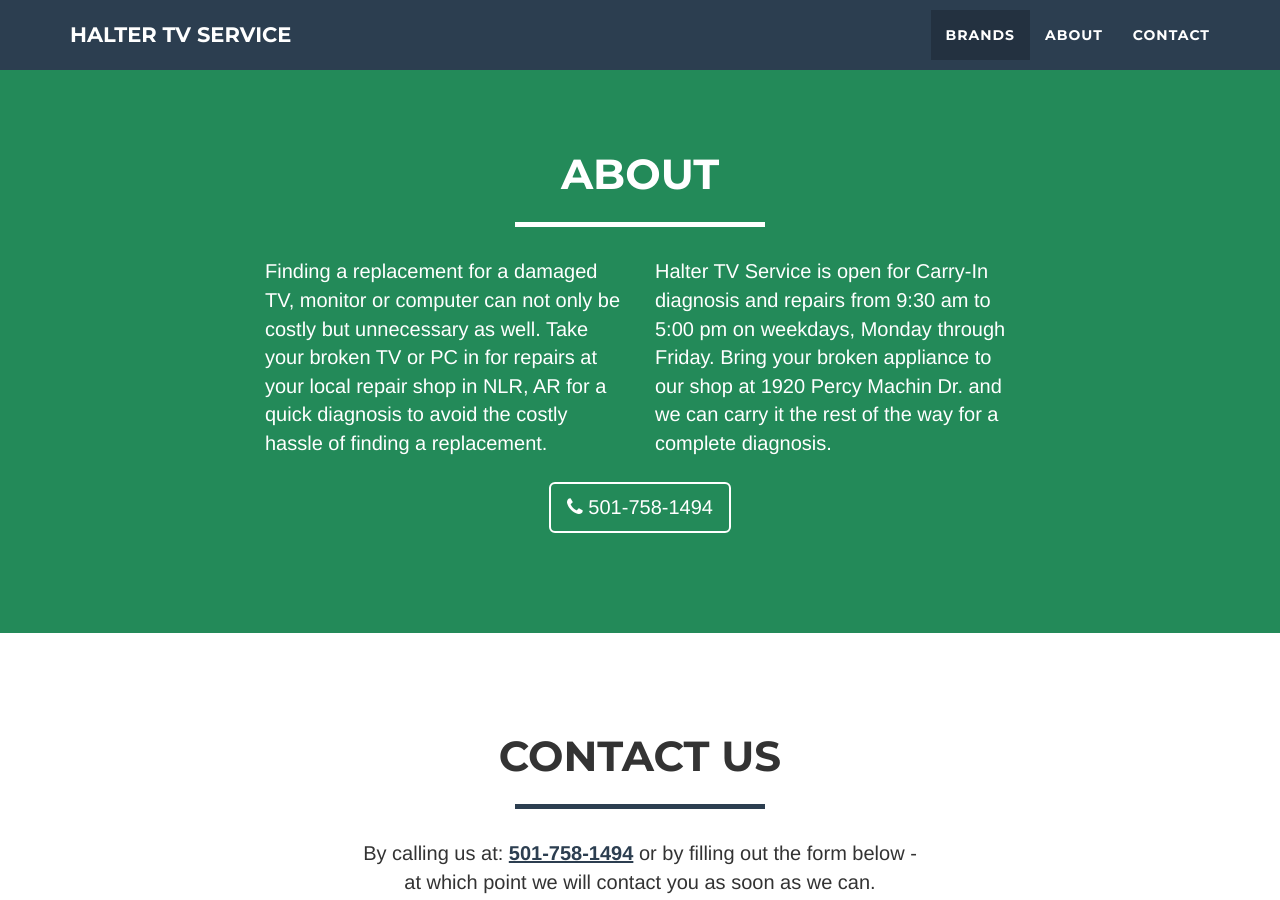
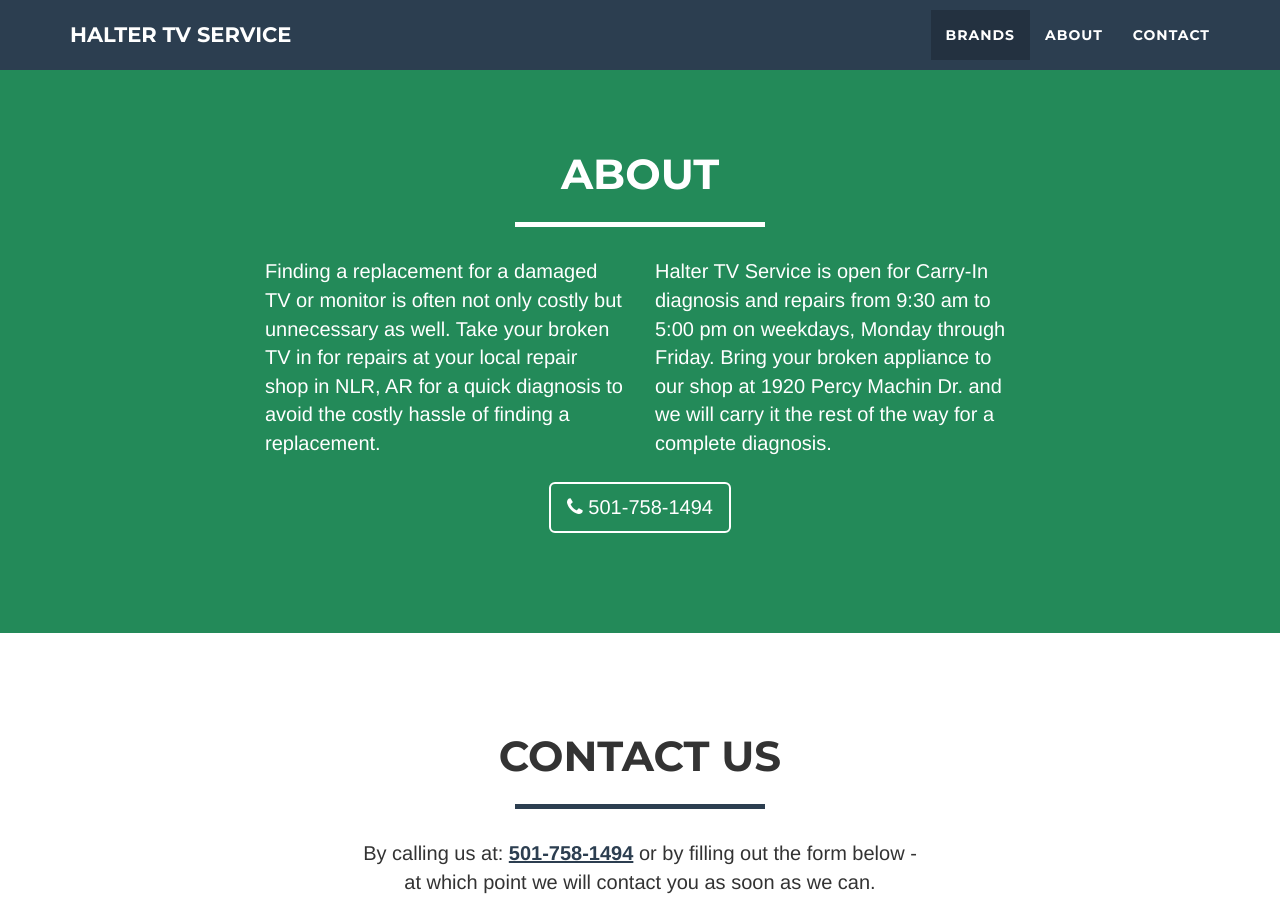
Before and after one commit to jonahaaron/htv, a Jekyll site: the page built from index.html, in a window 1280 px wide and 900 px high, scrolled down 1844 px. Built offline with Jekyll 4.4.1, drawn with Linux system fonts in a browser that asks for light colours.

Commit message:
language

```diff
--- a/_includes/about.html
+++ b/_includes/about.html
@@ -9,10 +9,10 @@
             </div>
             <div class="row">
                 <div class="col-lg-4 col-lg-offset-2">
-                    <p>Finding a replacement for a damaged TV, monitor or computer can not only be costly but unnecessary as well. Take your broken TV or PC in for repairs at your local repair shop in NLR, AR for a quick diagnosis to avoid the costly hassle of finding a replacement.</p>
+                    <p>Finding a replacement for a damaged TV or monitor is often not only costly but unnecessary as well. Take your broken TV in for repairs at your local repair shop in NLR, AR for a quick diagnosis to avoid the costly hassle of finding a replacement.</p>
                 </div>
                 <div class="col-lg-4">
-                    <p>Halter TV Service is open for Carry-In diagnosis and repairs from 9:30 am to 5:00 pm on weekdays, Monday through Friday. Bring your broken appliance to our shop at 1920 Percy Machin Dr. and we can carry it the rest of the way for a complete diagnosis.</p>
+                    <p>Halter TV Service is open for Carry-In diagnosis and repairs from 9:30 am to 5:00 pm on weekdays, Monday through Friday. Bring your broken appliance to our shop at 1920 Percy Machin Dr. and we will carry it the rest of the way for a complete diagnosis.</p>
                 </div>
                 <div class="col-lg-8 col-lg-offset-2 text-center">
                     <a href="tel:501-758-1494" class="btn btn-lg btn-outline">
```
